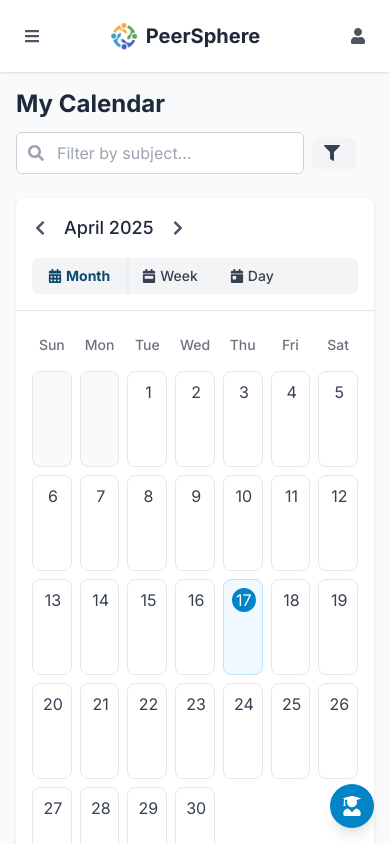
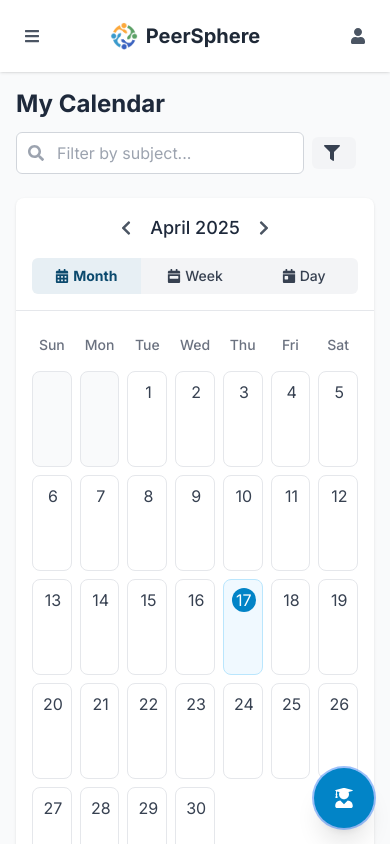
Before and after one commit to BinyamMamo/PeerSphere, a React (Vite) app: page /student/calendar in a window 390 px wide. Built offline with nearby package versions, Linux system fonts and the light colour scheme.

Commit message:
feat: Enhance RoleToggle and StudentCalendar components for improved UI and responsiveness

```diff
--- a/src/components/shared/RoleToggle.jsx
+++ b/src/components/shared/RoleToggle.jsx
@@ -42,7 +42,7 @@ const RoleToggle = ({ isMobile = false }) => {
       <div className="relative" ref={dropdownRef}>
         <button
           onClick={() => setDropdownOpen(!dropdownOpen)}
-          className={`flex items-center justify-center p-3 rounded-full ${userRole === 'admin' ? "bg-accent-600" : userRole === 'tutor' ? "bg-emerald-600" : "bg-primary-600"} text-white shadow-lg`}
+          className={`flex items-center justify-center p-5 rounded-full ${userRole === 'admin' ? "bg-accent-600" : userRole === 'tutor' ? "bg-emerald-600" : "bg-primary-600"} text-white shadow-xl ring-2 active:ring  transition ease-in-out`}
           aria-label="Switch role"
         >
           {userRole === 'student' ? (
@@ -96,7 +96,7 @@ const RoleToggle = ({ isMobile = false }) => {
 
   // Desktop version
   return (
-    <div className="z-30 fixed bottom-4 right-3 flex items-center space-x-4 p-2 bg-orange-200 opacity-75 rounded-lg shadow px-4 py-2.5" ref={dropdownRef}>
+    <div className="z-30 fixed bottom-3 right-3 flex items-center space-x-4 p-2 bg-orange-200 opacity-75 rounded-lg shadow px-4 py-2.5" ref={dropdownRef}>
       <button
         className={`flex items-center space-x-1 px-2.5 py-1.5 rounded-md ${userRole === 'student' ? 'bg-orange-100 text-orange-700' : 'text-gray-600 hover:bg-gray-100'
           }`}
--- a/src/pages/student/StudentCalendar.jsx
+++ b/src/pages/student/StudentCalendar.jsx
@@ -898,7 +898,7 @@ const StudentCalendar = () => {
       <div className="bg-white rounded-lg shadow overflow-hidden">
         {/* Calendar Header */}
         <div className="flex flex-col md:flex-row md:justify-between md:items-center p-4 border-b">
-          <div className="flex items-center mb-4 md:mb-0">
+          <div className="flex items-center justify-center mb-4 md:mb-0">
             <button
               onClick={navigatePrevious}
               className="text-gray-600 hover:text-primary-600 mr-4"
@@ -918,11 +918,11 @@ const StudentCalendar = () => {
             </button>
           </div>
 
-          <div className="inline-flex bg-gray-100 rounded-md overflow-hidden">
+          <div className="inline-flex items-center justify-center bg-gray-100 rounded-md overflow-hidden">
             <button
               onClick={() => setCalendarView('month')}
-              className={`px-4 transition ease-in-out flex items-center py-2 text-sm ${calendarView === 'month'
-                ? 'text-primary-900 ring font-bold ring-primary-600/5'
+              className={`w-full px-4 justify-center transition ease-in-out flex items-center py-2 text-sm ${calendarView === 'month'
+                ? 'text-primary-900 font-bold bg-primary-600/5'
                 : 'text-gray-700 hover:bg-primary-100/75  font-medium'
                 }`}
             >
@@ -933,8 +933,8 @@ const StudentCalendar = () => {
             </button>
             <button
               onClick={() => setCalendarView('week')}
-              className={`px-4 transition ease-in-out flex items-center py-2 text-sm ${calendarView === 'week'
-                ? 'text-primary-900 ring font-bold ring-primary-600/5'
+              className={`w-full px-4 justify-center transition ease-in-out flex items-center py-2 text-sm ${calendarView === 'week'
+                ? 'text-primary-900 font-bold bg-primary-600/5'
                 : 'text-gray-700 hover:bg-primary-100/75  font-medium'
                 }`}
             >
@@ -945,8 +945,8 @@ const StudentCalendar = () => {
             </button>
             <button
               onClick={() => setCalendarView('day')}
-              className={`px-4 transition ease-in-out flex items-center py-2 text-sm ${calendarView === 'day'
-                ? 'text-primary-900 ring font-bold ring-primary-600/5'
+              className={`w-full px-4 justify-center transition ease-in-out flex items-center py-2 text-sm ${calendarView === 'day'
+                ? 'text-primary-900 font-bold bg-primary-600/5'
                 : 'text-gray-700 hover:bg-primary-100/75  font-medium'
                 }`}
             >
```
